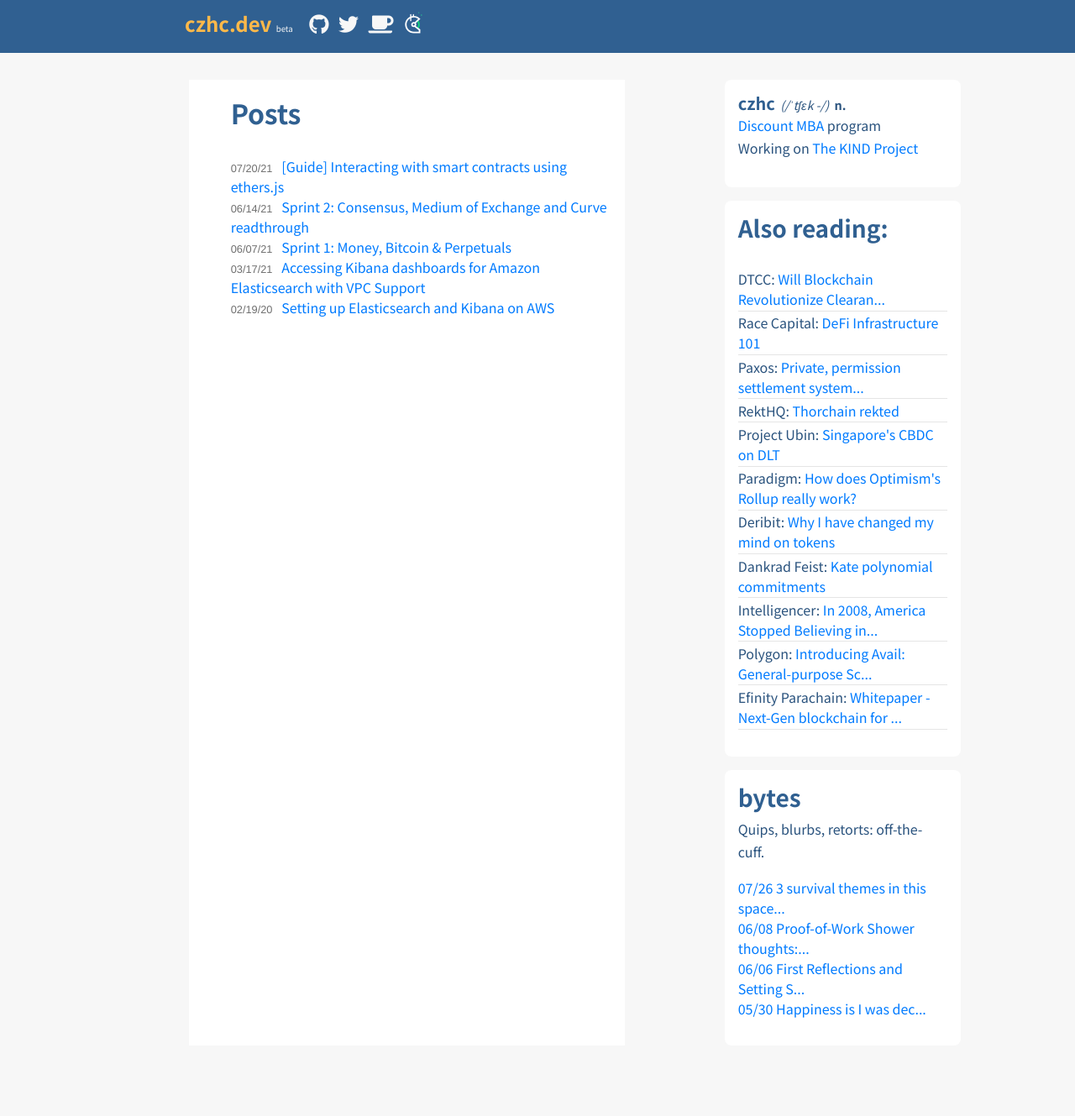
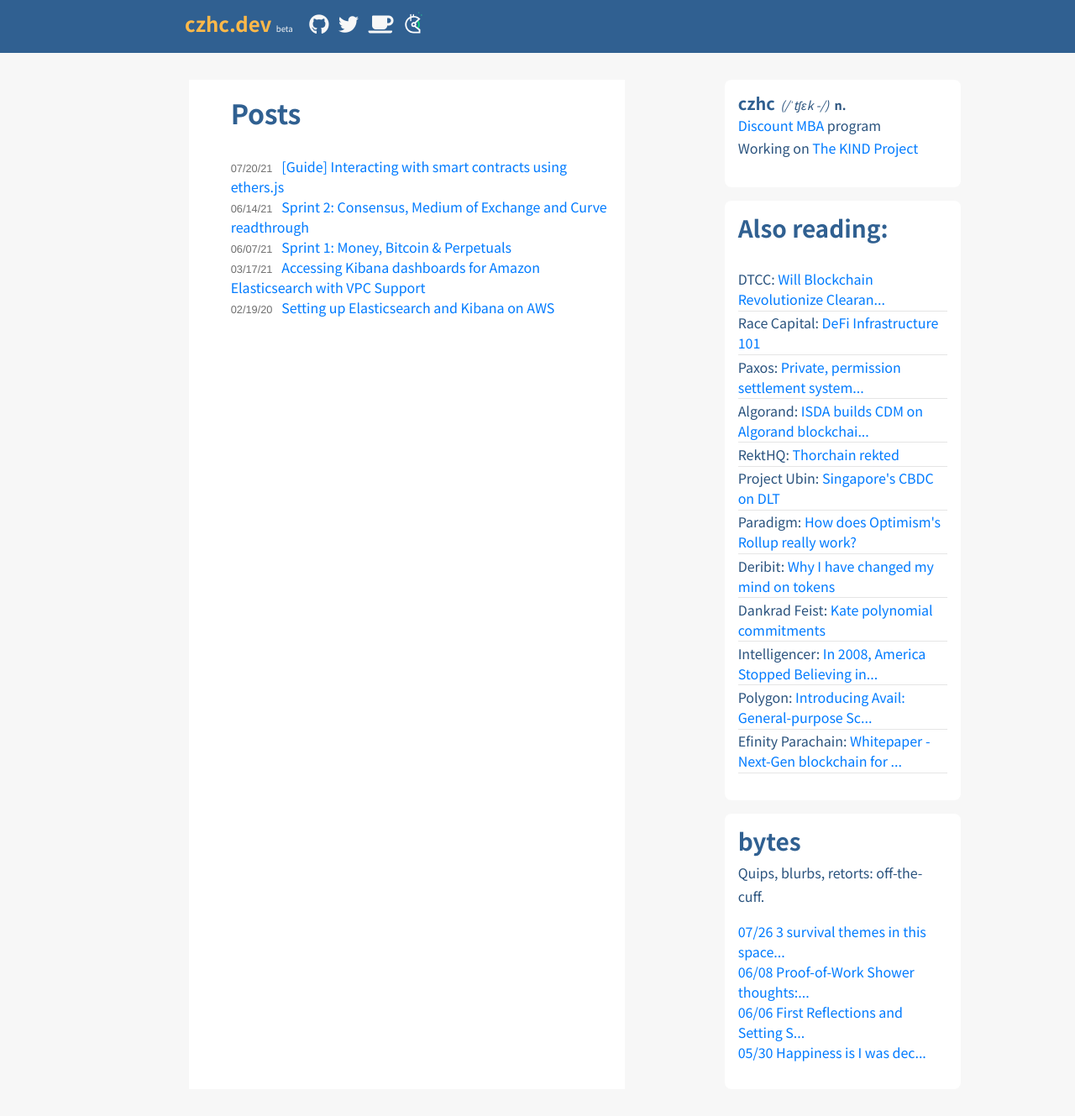
Before and after one commit to czhc/czhc.github.io, a Jekyll site: the page built from index.html, in a window 1280 px wide. Shown: the whole page at 84% size. Built offline with Jekyll 4.4.1, drawn with Linux system fonts in a browser that asks for light colours; nearby versions of some CDN libraries; before the commit the page ends 1277 px from its top, so only the background shows below that.

Commit message:
Update bookmarks.yml

```diff
--- a/_data/bookmarks.yml
+++ b/_data/bookmarks.yml
@@ -7,6 +7,9 @@
 - url: "https://account.paxos.com/whitepaper.pdf"
   src: Paxos
   title: Private, permission settlement system with 24/7 DvP finality
+- url: "https://www.algorand.com/resources/blog/algorand-and-isda-asset-tokenization-and-programmatic-money"
+  src: Algorand
+  title: ISDA builds CDM on Algorand blockchain platform
 - url: "https://www.rekt.news/thorchain-rekt2/"
   src: RektHQ
   title: Thorchain rekted
```
